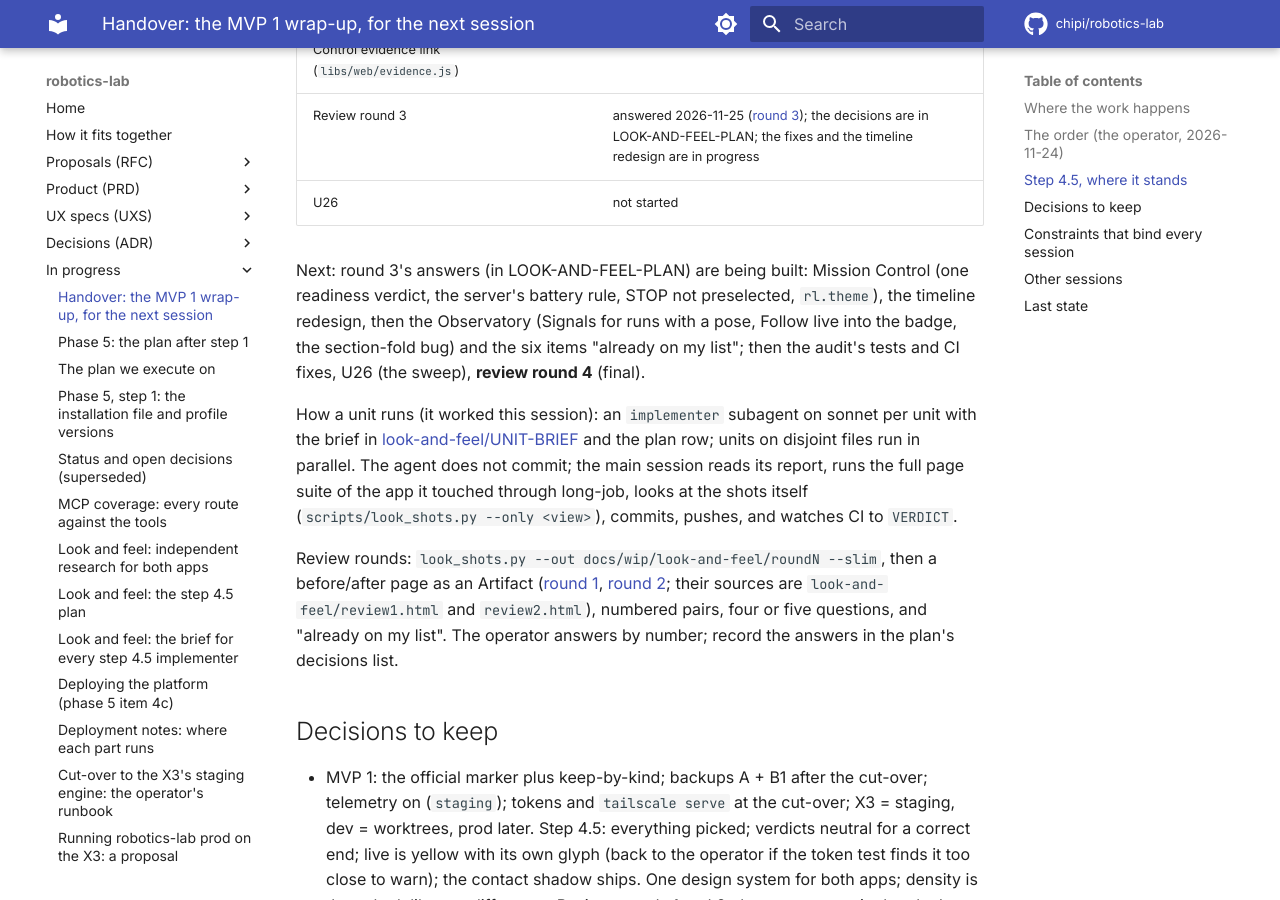
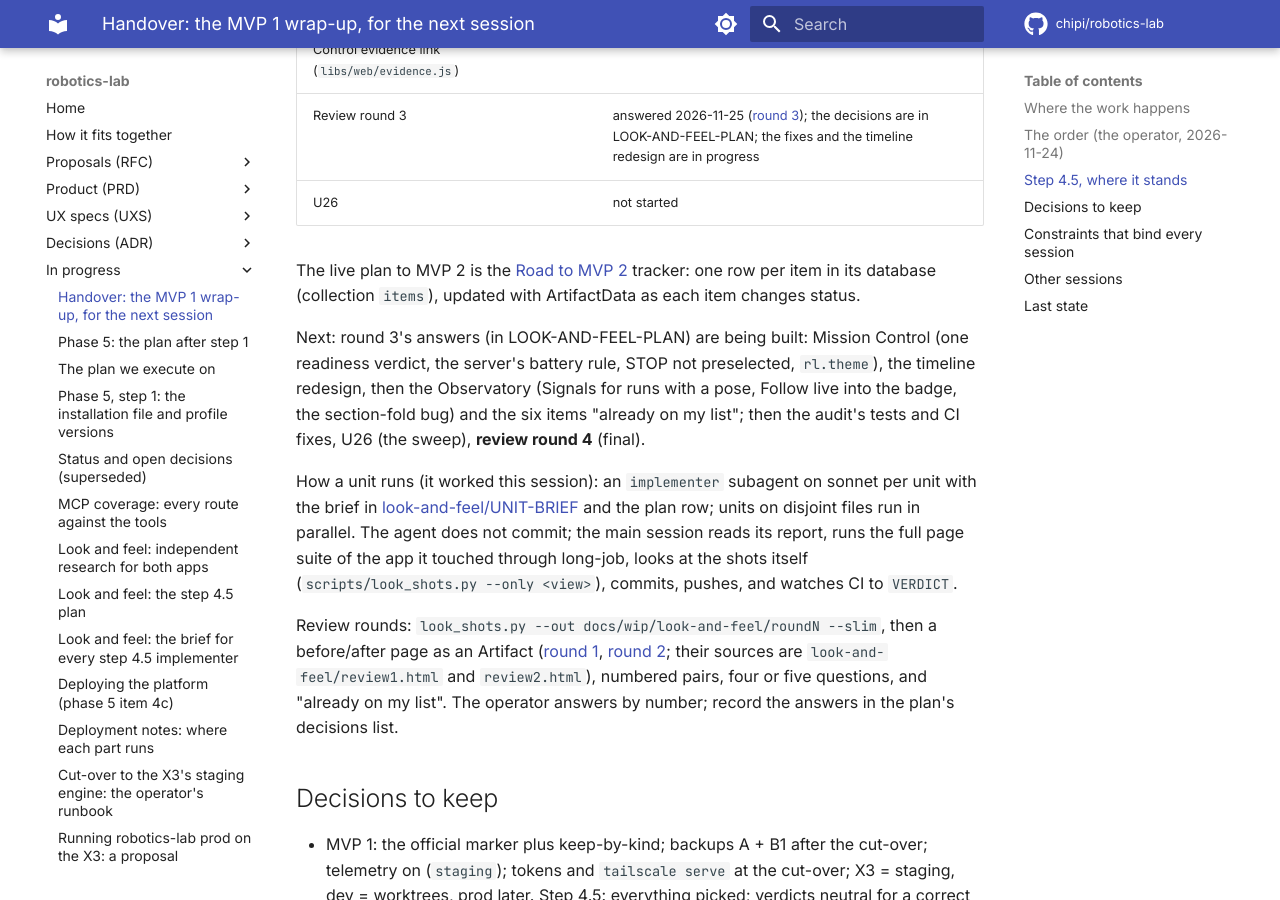
Before and after one commit to chipi/robotics-lab, an MkDocs documentation site: the page built from docs/wip/HANDOVER.md, in a window 1280 px wide and 900 px high, scrolled down 2206 px. Built offline with MkDocs 1.6.1 and Material for MkDocs 9.7.7, drawn with Linux system fonts in a browser that asks for light colours; comment, search, counter and statistics services are not loaded.

Commit message:
fix(docs): Mission Control's contract wraps the Readiness paragraph at 100; the handover links the MVP 2 tracker (CI red on dee90d1)
Co-Authored-By: Claude Opus 5.5 <noreply@anthropic.com>
Claude-Session: https://claude.ai/code/session_014cvkLACeLchr5ni8n9hCia

```diff
--- a/docs/wip/HANDOVER.md
+++ b/docs/wip/HANDOVER.md
@@ -51,6 +51,10 @@ in order".
 | U18 Observatory palette verbs, U24 Mission Control evidence link (`libs/web/evidence.js`) | done: 5275bfa, fc7d78f |
 | Review round 3 | answered 2026-11-25 ([round 3](https://claude.ai/artifact/EqGutKa2fH14TcgbUuQzHM)); the decisions are in LOOK-AND-FEEL-PLAN; the fixes and the timeline redesign are in progress |
 | U26 | not started |
+
+The live plan to MVP 2 is the
+[Road to MVP 2](https://claude.ai/artifact/PaDG8VzAWASixHKoRgdGW9) tracker: one row per item
+in its database (collection `items`), updated with ArtifactData as each item changes status.
 
 Next: round 3's answers (in LOOK-AND-FEEL-PLAN) are being built: Mission Control (one readiness
 verdict, the server's battery rule, STOP not preselected, `rl.theme`), the timeline redesign,
```
Also changed, not shown: apps/mission-control/CONTRACT.md (+6 -5 lines).
